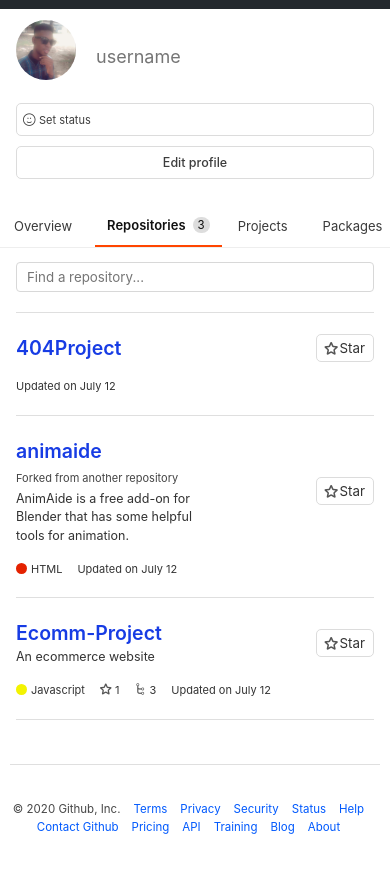
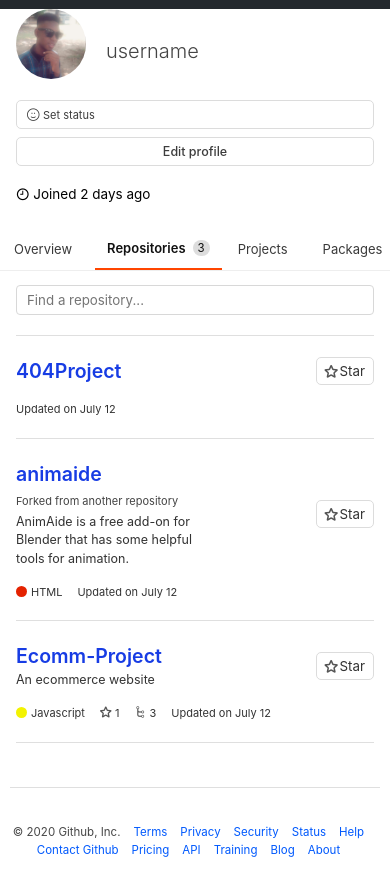
Before and after one commit to buycointemi/buycointemi.github.io, a plain HTML site: page index.html in a window 390 px wide. Shown: the part 55-949 px from the top of the page. Before the commit the page ends 926 px from the top, so only its background shows below. Drawn offline with Linux system fonts and the light colour scheme; no server answers.

Commit message:
Made some adjustment to match the original page

```diff
--- a/index.css
+++ b/index.css
@@ -164,16 +164,16 @@ main .user-profile-section .img-wrapper{
 }
 
 main .user-profile-section img{
-    width: 60px;
-    height: 60px;
+    width: 70px;
+    height: 70px;
     margin-right: 2rem;
     margin-bottom: 1.3rem;
 }
 
 main .user-profile-section .username{
-    font-size: 1.8rem;
-    font-weight: 400;
-    color: #757575;
+    font-size: 2rem;
+    font-weight: 300;
+    color: #444;
     text-transform: lowercase;
 }
 
@@ -181,9 +181,9 @@ main .user-profile-section button{
     font-size: 1.25rem;
     color: #3d3d3d;
     border: 1px solid #dcdcdc;
-    padding: 0.8rem 0.6rem;
+    padding: 0.6rem 1rem;
     border-radius: 5px;
-    margin-top: 1rem;
+    margin-top: 0.8rem;
 }
 
 .repository-section nav.nav-tab-wrapper{
@@ -354,9 +354,6 @@ main .user-profile-section button{
 }
 
 #repository-container .dummy.repo-item .repo-star-btn{
-    /* padding: 3rem !important;
-    margin-top: 0.7rem;
-    max-width: 70%; */
     width: 5rem;
     height: 3rem;
 }
@@ -409,6 +406,10 @@ footer > a:link{
     .repository-section nav.nav-tab-wrapper{
         position: sticky;
         top: 0;
+    }
+
+    main .user-profile-section{
+        padding-top: 0;
     }
 }
 
--- a/index.html
+++ b/index.html
@@ -86,6 +86,8 @@
 
             <button class="strip-btn user-status" style="text-align: left;"><i class="icofont-slightly-smile"></i> <span class="show-on-mobile" style="font-size: 1.1rem;">Set status</span> </button>
             <button class="strip-btn" style="font-weight: 500;">Edit profile</button>
+
+            <div style="margin: 2rem 0 0; font-size: 1.35rem;"><i class="icofont-clock-time"></i> <span>Joined 2 days ago</span></div>
         </div>
 
         <div class="repository-section">
```
Also changed, not shown: index.min.css.
